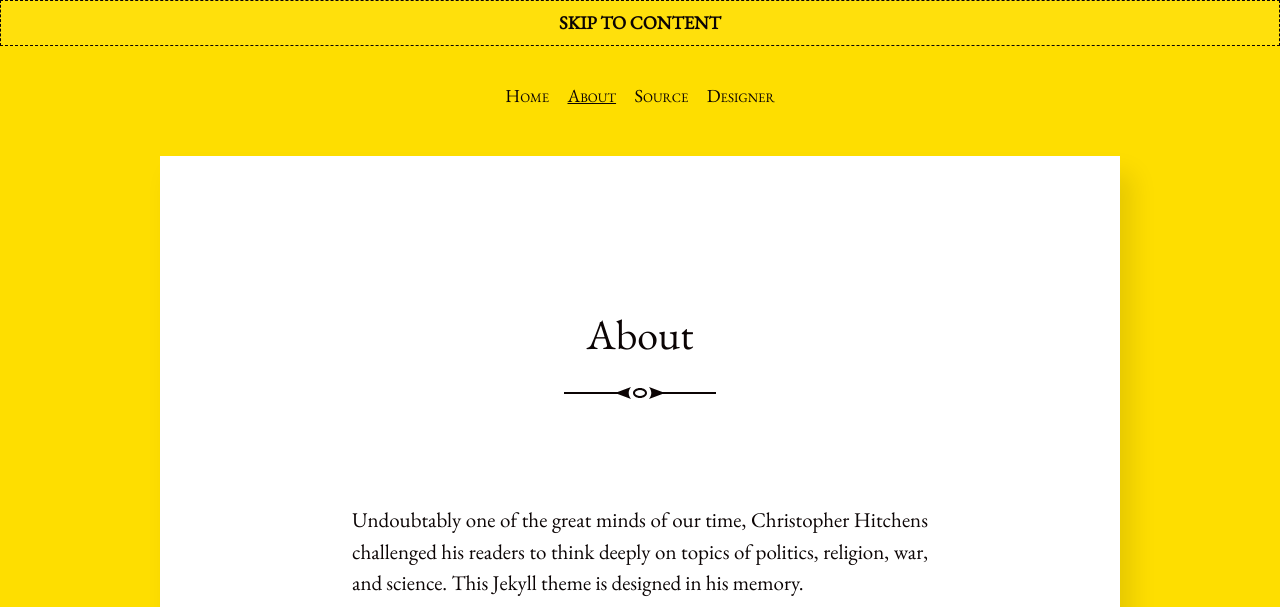
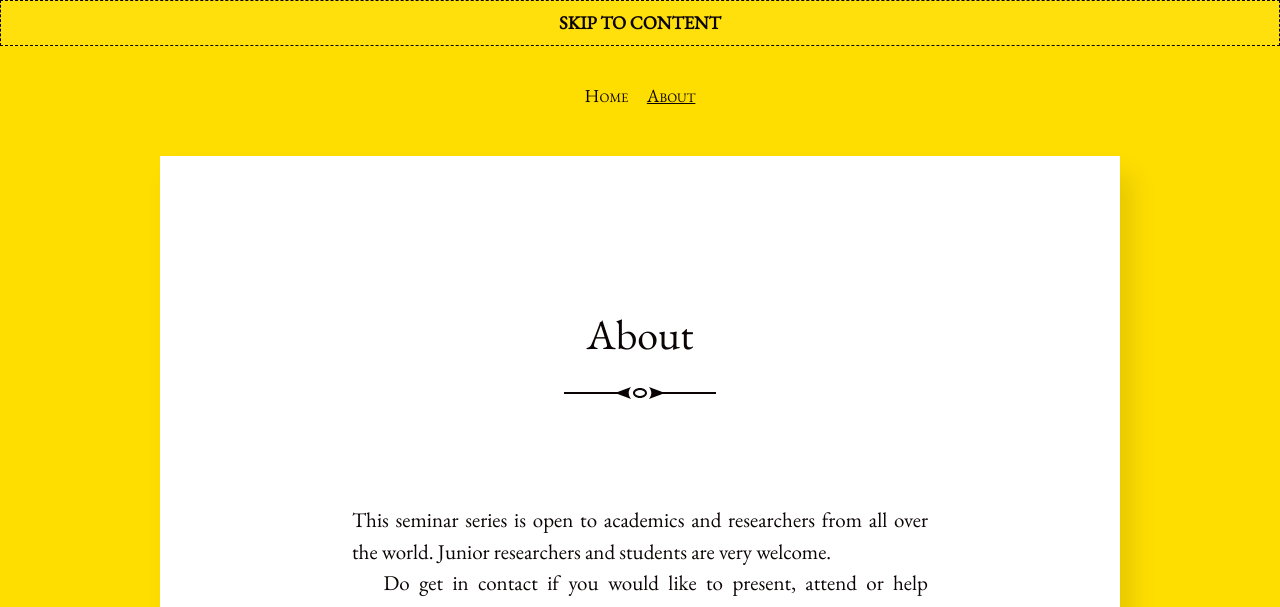
Before and after one commit to thies/real-estate-semimar, a Jekyll site: the page built from about.md, in a window 1280 px wide. Shown: the top 607 px of the page. Built offline with Jekyll 4.4.1, drawn with Linux system fonts in a browser that asks for light colours; some of the changed text lies outside the part shown.

Commit message:
about changed

```diff
--- a/_data/menu.yml
+++ b/_data/menu.yml
@@ -1,8 +1,2 @@
 - title: About
   url: /about.html
-
-- title: Source
-  url: https://github.com/patdryburgh/hitchens
-
-- title: Designer
-  url: http://patdryburgh.com
--- a/about.md
+++ b/about.md
@@ -3,15 +3,13 @@
 title: About
 ---
 
-Undoubtably one of the great minds of our time, Christopher Hitchens challenged his readers to think deeply on topics of politics, religion, war, and science. This Jekyll theme is designed in his memory.
+This seminar series is open to academics and researchers from all over the world. Junior researchers and students are very welcome.
 
-<figure>
-  <img alt="Christopher Hitchens" src="https://upload.wikimedia.org/wikipedia/commons/6/63/Christopher_Hitchens_2008-04-24_001.jpg" />
-  <figcaption>
-    Photo by Fri Tanke and licensed under the <a href="https://creativecommons.org/licenses/by/3.0/deed.en">Creative Commons Attribution 3.0 Unported</a> license.
-  </figcaption>
-</figure>
+Do get in contact if you would like to present, attend or help organising.
 
-From [Wikipedia](https://en.wikipedia.org/wiki/Christopher_Hitchens):
-
->Christopher Eric Hitchens (13 April 1949 – 15 December 2011) was an Anglo-American author, columnist, essayist, orator, religious and literary critic, social critic, and journalist. Hitchens was the author, co-author, editor or co-editor of over 30 books, including five collections of essays on culture, politics and literature. A staple of public discourse, his confrontational style of debate made him both a lauded intellectual and a controversial public figure. He contributed to New Statesman, The Nation, The Weekly Standard, The Atlantic, London Review of Books, The Times Literary Supplement, Slate, Free Inquiry and Vanity Fair.
+- [Thies Lindenthal](https://www.lindenthal.eu)
+- [Carolin E. Schmidt](http://www.carolinschmidt.de/)
+- [Rogier Holtermans](https://www.rogierholtermans.com)
+- [Ronan Lyons](https://www.ronanlyons.com)
+- [Amine Ouazad](https://www.ouazad.com/)
+- [Dan McMillen](https://business.uic.edu/profiles/mcmillen-dan/)
```
